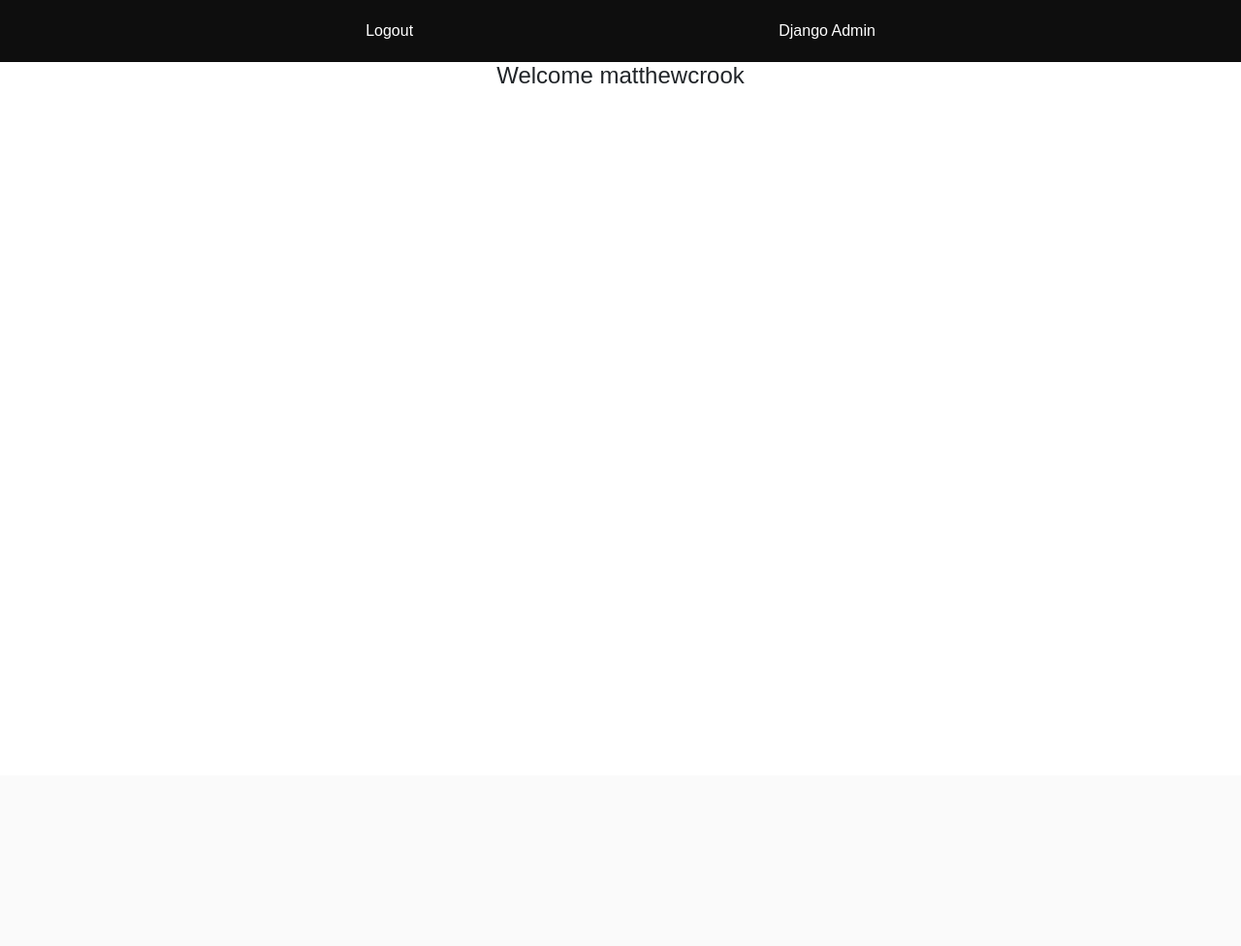
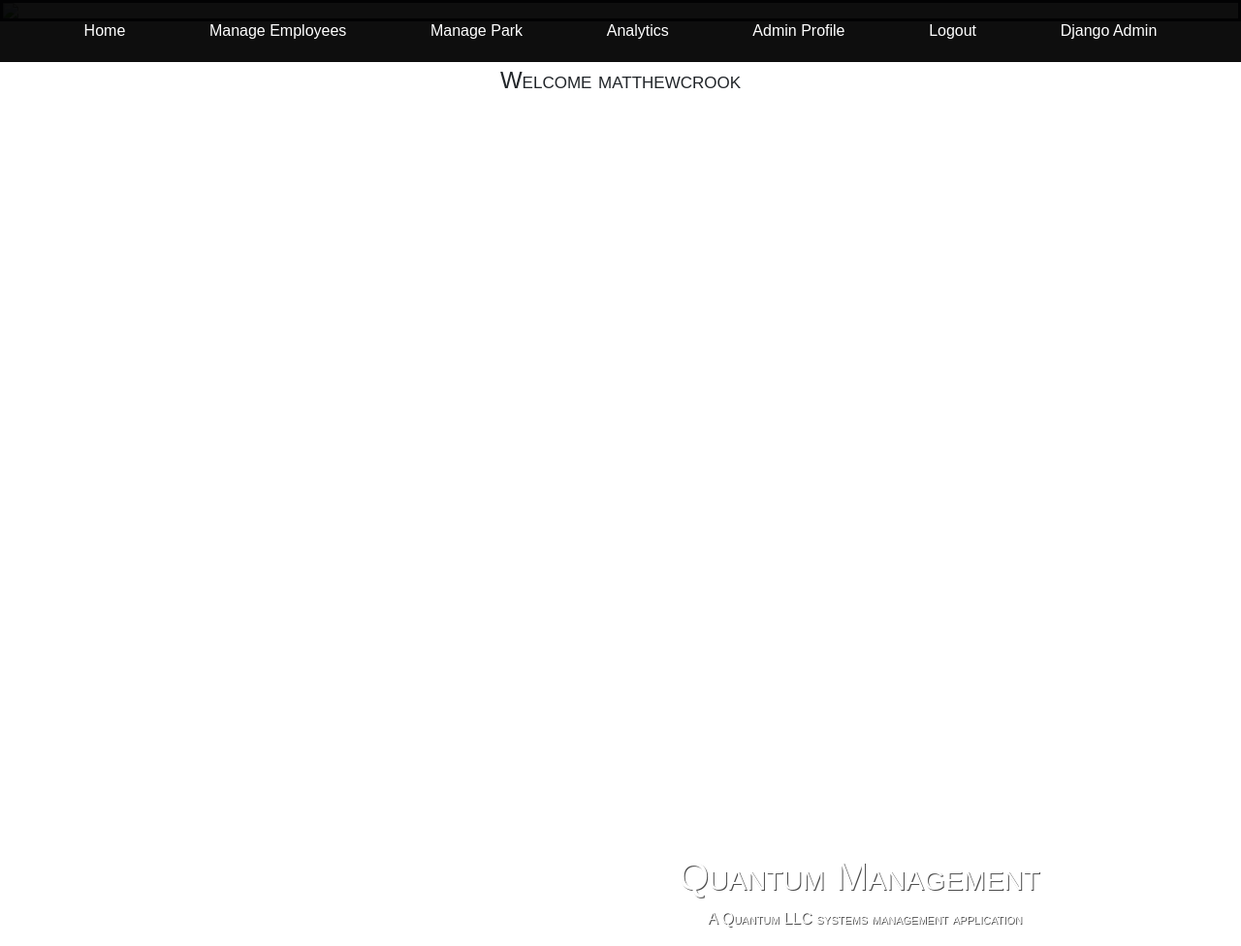
Before and after one commit to MattCrook/quantum-management, a Django app: template quantummanagementapp/templates/home/home.html in a window 1280 px wide. Shown: the whole page at 97% size. Before the commit the page ends 86 px from the top, so only its background shows below. Run offline with Django 3.2, Linux system fonts and the light colour scheme; the template is opened without the code that fills it, so the values that code supplies are empty; a user stored in the database is signed in; some libraries are stand-ins or nearby versions.

Commit message:
feat: login styles. Home styles.

```diff
--- /dev/null
+++ b/quantummanagementapp/static/styles/home.css
@@ -0,0 +1,35 @@
+/* .home_page_container {
+    display: flex;
+    width: 100%;
+    height: 90%;
+} */
+
+.welcome_banner {
+    background-color: white;
+    padding-top: 5px;
+    padding-bottom: 1px;
+    font-variant: small-caps;
+}
+
+.logo_banner {
+    color: white;
+    position: absolute;
+    z-index: 1;
+    left: 700px;
+    top: 55em;
+}
+.logo_container {
+    display: flex;
+    flex-direction: column;
+    justify-content: center;
+    padding-left: 30px;
+}
+
+.home_image {
+    position: fixed;
+    left: 0px;
+    top: 0px;
+    z-index: -1;
+    width: 100%;
+    /* height: 50%; */
+}
--- a/quantummanagementapp/templates/home/home.html
+++ b/quantummanagementapp/templates/home/home.html
@@ -1,9 +1,17 @@
 {% extends 'shared/base.html' %}
 {% block title %} Home {% endblock %}
 {% block content %}
-<div class="row">
+<div class="welcome_banner">
     <div class="col-sm-12 mb-3">
         <h4 class="text-center"> Welcome {{ user.username }} </h4>
     </div>
+  <div class="home_page_container">
+      <img class="home_image" src="https://images.idgesg.net/images/article/2018/10/analytics_binary_code_network_digital-transformation-100777428-large.jpg">
+      <div class="logo_banner">
+        <h1 class="add-shadow">Quantum Management</h1>
+      <div class="logo_container">
+        <p class="add-shadow">A Quantum LLC systems management application</p>
+        </div>
 </div>
+    </div>
 {% endblock %}
--- a/quantummanagementapp/templates/shared/base.html
+++ b/quantummanagementapp/templates/shared/base.html
@@ -14,6 +14,8 @@
     <link rel="stylesheet" href="{% static 'styles/base.css' %}" type="text/css" media="screen" />
     <link rel="stylesheet" href="{% static 'styles/modal.css' %}" type="text/css" media="screen" />
     <link rel="stylesheet" href="{% static 'styles/login.css' %}" type="text/css" media="screen" />
+    <link rel="stylesheet" href="{% static 'styles/home.css' %}" type="text/css" media="screen" />
+
 
     {% comment %} <link href="//maxcdn.bootstrapcdn.com/bootstrap/3.2.0/css/bootstrap.min.css" rel="stylesheet">
     <link href="//maxcdn.bootstrapcdn.com/font-awesome/4.1.0/css/font-awesome.min.css" rel="stylesheet"> {% endcomment %}
@@ -56,7 +58,22 @@
             <ul class="navbar-nav mr-auto">
                 {% if user.is_authenticated %}
                 <li class="nav-item">
-                    <a class="nav-link" href="{% url 'quantummanagementapp:logout' %}"> Logout</a>
+                    <a class="nav-link" href="{% url 'quantummanagementapp:home' %}">Home</a>
+                </li>
+                <li class="nav-item">
+                    <a class="nav-link" href="{}">Manage Employees</a>
+                </li>
+                <li class="nav-item">
+                    <a class="nav-link" href="{}">Manage Park</a>
+                </li>
+                 <li class="nav-item">
+                    <a class="nav-link" href="{}">Analytics</a>
+                </li>
+                 <li class="nav-item">
+                    <a class="nav-link" href="{}">Admin Profile</a>
+                </li>
+                <li class="nav-item">
+                    <a class="nav-link" href="{% url 'quantummanagementapp:logout' %}">Logout</a>
                 </li>
 
                 {% comment %} <div class="logged-in-box auth0-box logged-in">
@@ -79,8 +96,8 @@
                     <p>Zero friction identity infrastructure, built for developers</p>
                     <a class="btn btn-primary btn-lg btn-login btn-block" href="/login/auth0">Log In</a>
                 </div> {% endcomment %}
+                {% endif %}
 
-                {% endif %}
 
                 <li class="nav-item">
                     <a class="nav-link" href="{% url 'quantummanagementapp:admin' %}">Django Admin</a>
--- a/quantummanagementapp/urls.py
+++ b/quantummanagementapp/urls.py
@@ -9,11 +9,11 @@ app_name = "quantummanagementapp"
 
 urlpatterns = [
     path('', landing_page, name='landing_page'),
-    path('accounts/', include('django.contrib.auth.urls')),
-    path('accounts/login/', login_user, name='login'),
-    path('logout/', logout_user, name='logout'),
+    path('', include('django.contrib.auth.urls')),
+    path('login/home/', home, name='home'),
+    path('login/', login_user, name='login'),
+    path('logout', logout_user, name='logout'),
     path('admin/', admin_user, name='admin'),
-    path('accounts/login/home/', home, name='home'),
 
     # path('', index, name='index'),
     # path('dashboard/', dashboard),
```
Also changed, not shown: quantummanagement/urls.py (+0 -7 lines), quantummanagementapp/views/admin_users/admin_users.py (+1 -7 lines), quantummanagementapp/views/home/landing_page.py (+16 -1 lines), db.sqlite3.
